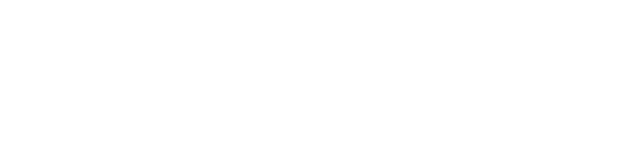
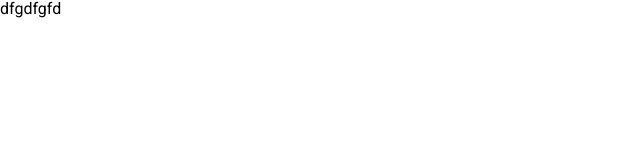
Before and after one commit to inconsumable1812/Slider, a website built with webpack: page src/index.html in a window 1280 px wide. Shown: the full height of the page, 0-640 px from the left. Built offline with nearby package versions, Linux system fonts and the light colour scheme.

Commit message:
Доделал базовую настройку wepback

```diff
--- a/src/index.html
+++ b/src/index.html
@@ -4,7 +4,10 @@
     <meta charset="UTF-8" />
     <meta http-equiv="X-UA-Compatible" content="IE=edge" />
     <meta name="viewport" content="width=device-width, initial-scale=1.0" />
-    <title>Document</title>
+    <link rel="icon" href="favicon.ico" />
+    <title>Slider</title>
   </head>
-  <body></body>
+  <body>
+    <div id="app" class="container">dfgdfgfd</div>
+  </body>
 </html>
--- a/src/index.js
+++ b/src/index.js
@@ -1 +1 @@
-console.log('ok')
+import './scss/index.scss'
--- /dev/null
+++ b/src/scss/index.scss
@@ -0,0 +1,12 @@
+@import url('https://fonts.googleapis.com/css2?family=Roboto&display=swap');
+@import '~normalize.css';
+
+* {
+  margin: 0;
+  padding: 0;
+  box-sizing: border-box;
+}
+
+body {
+  font-family: 'Roboto', sans-serif;
+}
--- a/webpack.config.js
+++ b/webpack.config.js
@@ -19,10 +19,8 @@ module.exports = {
     path: path.resolve(__dirname, 'dist'),
   },
   resolve: {
-    // extension: ['.js'],
     alias: {
       '@': path.resolve(__dirname, 'src'),
-      '@core': path.resolve(__dirname, 'src/core'),
     },
   },
   devtool: isDev ? 'source-map' : false,
```
